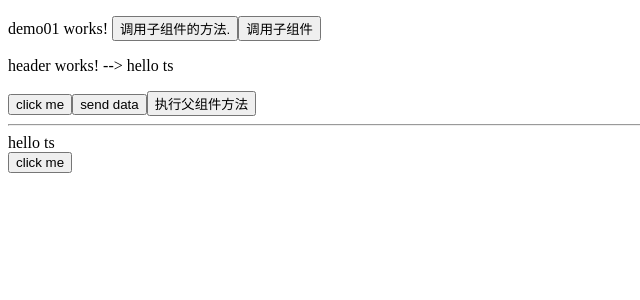
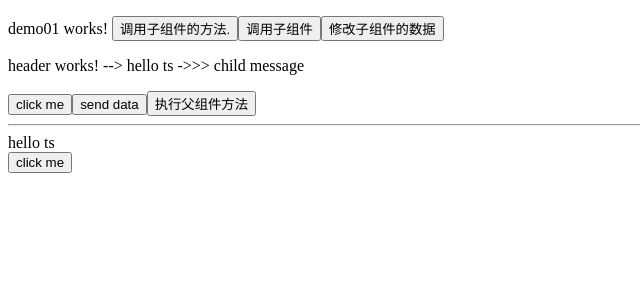
Before and after one commit to ncc0706/tiankuixing, an Angular app: page / in a window 1280 px wide. Shown: the top 300 px of the page, without its empty margins (0-640 px from the left). Built offline with nearby package versions, Linux system fonts and the light colour scheme.

Commit message:
修改子组件的数据.

```diff
--- a/src/app/components/demo01/demo01.component.html
+++ b/src/app/components/demo01/demo01.component.html
@@ -2,6 +2,7 @@
   demo01 works!
   <button (click)="demo01.c1()">调用子组件的方法.</button>
   <button (click)="getChildData()">调用子组件</button>
+  <button (click)="uChildData()">修改子组件的数据</button>
 </p>
 <app-header [message]="message" [hello]="hello" [getDataFromChild]="getDataFromChild"
             (toParent)="requestData($event)" #demo01></app-header>
--- a/src/app/components/demo01/demo01.component.ts
+++ b/src/app/components/demo01/demo01.component.ts
@@ -63,4 +63,9 @@ export class Demo01Component implements OnInit {
     // 获取子组件的数据
     alert(this.demo.childMsg);
   }
+
+  // 修改子组件的数据.
+  uChildData(): void {
+    this.demo.childMsg = 'ok';
+  }
 }
--- a/src/app/components/header/header.component.html
+++ b/src/app/components/header/header.component.html
@@ -1,5 +1,5 @@
 <p>
-  header works! --> {{message}}
+  header works! --> {{message}} ->>> {{childMsg}}
 </p>
 
 <button (click)="hello()">click me</button>
```
